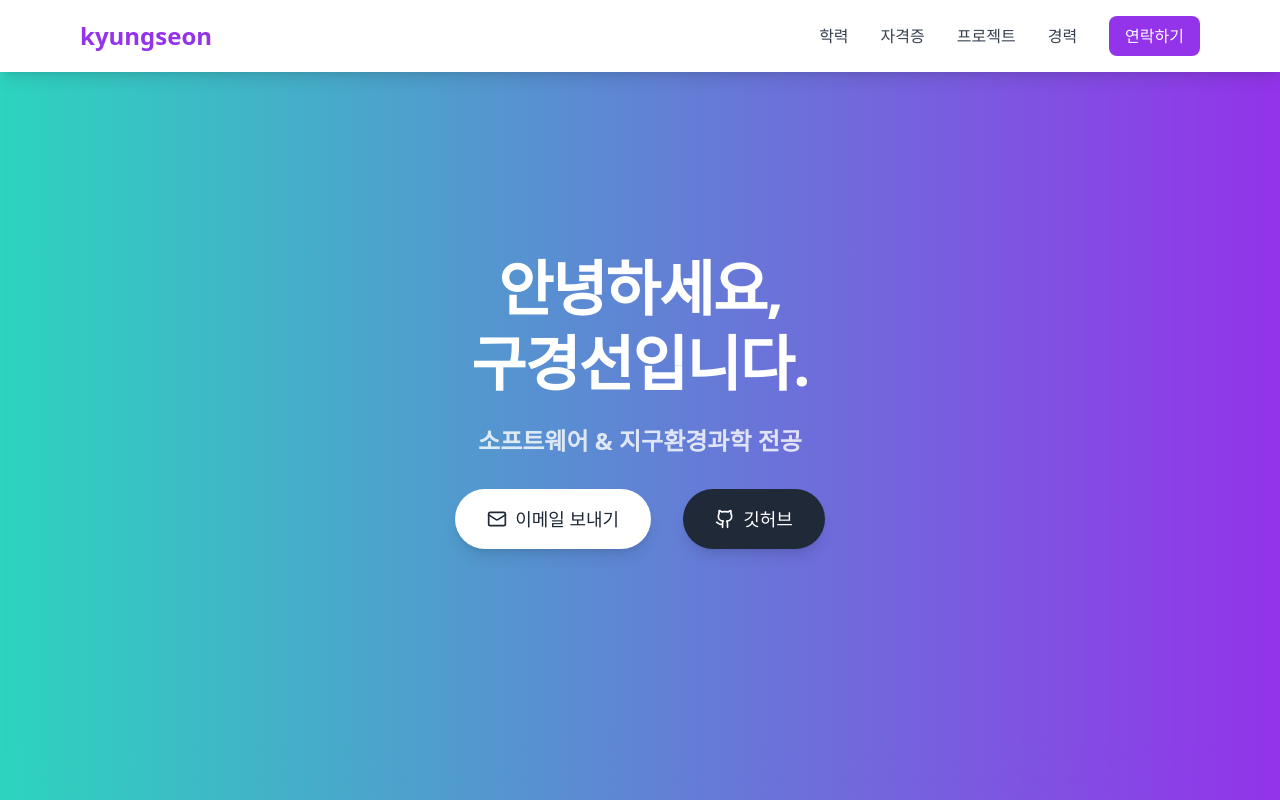
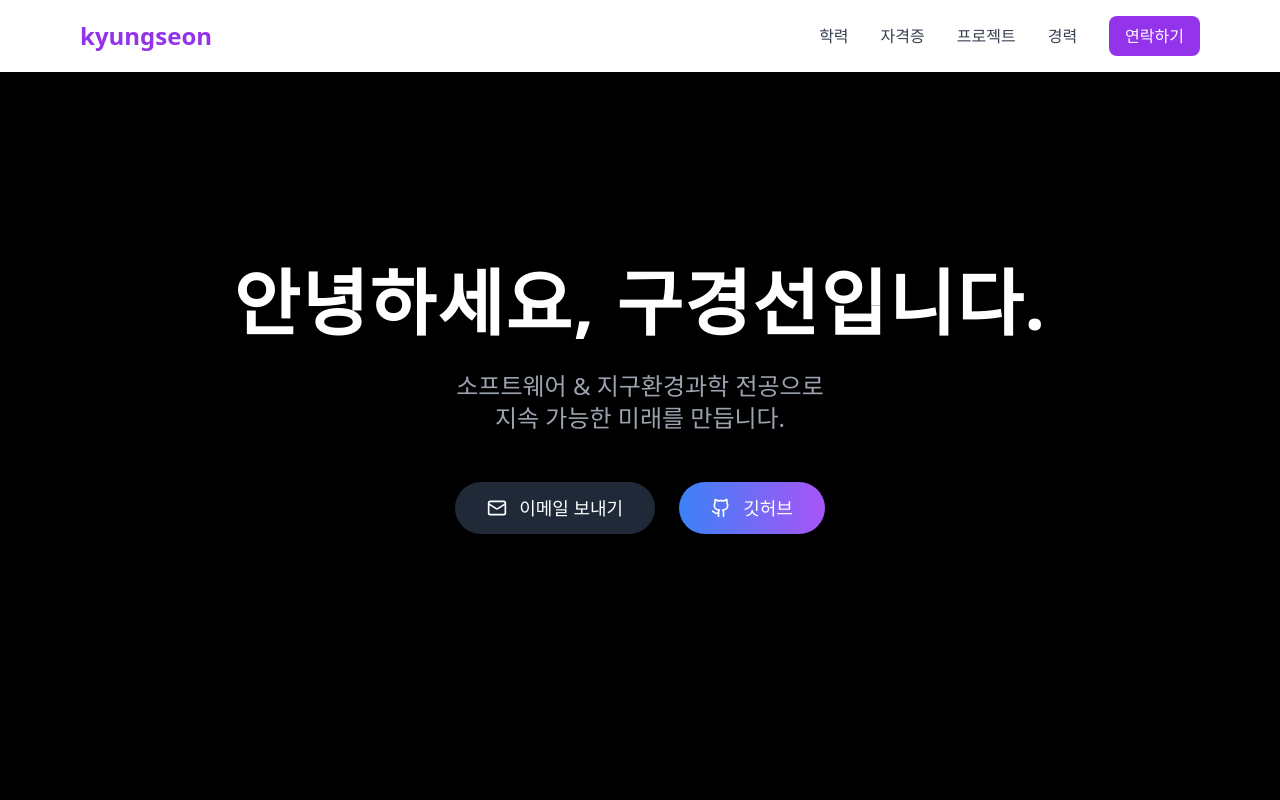
Before and after one commit to kookyungseon/portfolio-site, a React (Create React App) app: page / in a window 1280 px wide. Shown: the top 800 px of the page. Built offline with nearby package versions, Linux system fonts and the light colour scheme.

Commit message:
hero.js 수정

```diff
--- a/src/App.css
+++ b/src/App.css
@@ -36,3 +36,9 @@
     transform: rotate(360deg);
   }
 }
+/* 사용자 정의 스타일 */
+.text-gradient {
+  background: linear-gradient(to right, #4facfe, #9b51e0);
+  -webkit-background-clip: text;
+  color: transparent;
+}
--- a/src/components/Hero.js
+++ b/src/components/Hero.js
@@ -1,41 +1,52 @@
-import React from 'react';
-import { Github, Mail } from 'lucide-react';
+import React, { useState, useEffect } from "react";
+import { Github, Mail } from "lucide-react";
 
 const Hero = () => {
+  const [showContent, setShowContent] = useState(false);
+
+  useEffect(() => {
+    const timeout = setTimeout(() => setShowContent(true), 2000);
+    return () => clearTimeout(timeout);
+  }, []);
+
   return (
-    <header className="relative w-full h-screen bg-gradient-to-r from-teal-400 to-purple-600 flex items-center justify-center text-white">
-      <div className="text-center px-6 md:px-12 max-w-4xl w-full relative z-10">
-        <h1 className="text-6xl font-extrabold mb-6 leading-tight tracking-tight animate-slide-up">
-          안녕하세요, <br />
-          구경선입니다.
+    <header className="relative w-full h-screen bg-black flex items-center justify-center overflow-hidden">
+      {/* 이름 등장 애니메이션 */}
+      {!showContent && (
+        <div className="absolute inset-0 flex items-center justify-center bg-black text-white">
+          <h1 className="text-6xl md:text-8xl font-extrabold tracking-wider animate-fade-in">
+            구경선
           </h1>
-        <p className="text-2xl mb-8 font-semibold opacity-80 animate-fade-up" style={{ animationDelay: '0.2s' }}>
-          소프트웨어 & 지구환경과학 전공
+        </div>
+      )}
+
+      {/* 메인 콘텐츠 */}
+      {showContent && (
+        <div className="relative text-center px-6 md:px-12 max-w-5xl w-full">
+          <h1 className="text-5xl md:text-7xl font-extrabold text-white tracking-wide mb-8 animate-slide-up">
+            안녕하세요, <span className="text-gradient">구경선</span>입니다.
+          </h1>
+          <p className="text-lg md:text-2xl text-gray-400 mb-12 animate-fade-up">
+            소프트웨어 & 지구환경과학 전공으로 <br /> 지속 가능한 미래를 만듭니다.
           </p>
-
-        <div className="flex justify-center gap-8 animate-fade-up" style={{ animationDelay: '0.4s' }}>
-          {/* 이메일 보내기 버튼 */}
+          <div className="flex justify-center gap-6 animate-fade-up" style={{ animationDelay: "0.6s" }}>
             <a
-            href="mailto:koo0685@naver.com" // 이메일 주소 링크
-            className="flex items-center px-8 py-4 text-lg font-medium bg-white text-gray-800 rounded-full shadow-lg hover:bg-gray-100 transition"
+              href="mailto:koo0685@naver.com"
+              className="flex items-center px-8 py-3 text-lg font-medium text-white bg-gray-800 rounded-full shadow-md hover:shadow-lg hover:bg-gray-700 transition"
             >
-            <Mail size={20} className="mr-2" /> 이메일 보내기
+              <Mail size={20} className="mr-3" /> 이메일 보내기
             </a>
-
-          {/* GitHub 링크 버튼 */}
             <a
-            href="https://github.com/kookyungseon" // GitHub 링크
+              href="https://github.com/kookyungseon"
               target="_blank"
               rel="noopener noreferrer"
-            className="flex items-center px-8 py-4 text-lg font-medium bg-gray-800 text-white rounded-full shadow-lg hover:bg-gray-700 transition"
+              className="flex items-center px-8 py-3 text-lg font-medium text-white bg-gradient-to-r from-blue-500 to-purple-500 rounded-full shadow-md hover:shadow-lg hover:from-blue-600 hover:to-purple-600 transition"
             >
-            <Github size={20} className="mr-2" /> 깃허브
+              <Github size={20} className="mr-3" /> 깃허브
             </a>
           </div>
         </div>
-
-      {/* 배경에 추가된 스타일 - 부드러운 블러 효과 */}
-      <div className="absolute inset-0 bg-gradient-to-r from-teal-400 to-purple-600 opacity-30 blur-xl z-0"></div>
+      )}
     </header>
   );
 };
--- a/src/components/Projects.js
+++ b/src/components/Projects.js
@@ -75,7 +75,7 @@ const Projects = () => {
   const projects = [
     {
       title: "지정주차 프로젝트",
-      category: "IoT 기반 주차 공유 플랫폼",
+      category: "멀티 캠퍼스 융복합 프로젝트",
       description: "IoT 기술을 이용한 주차 공간 관리 시스템 설계 및 구현",
       technologies: ["IoT", "React", "Spring Boot"],
       image: carImage, // import로 가져온 이미지
--- a/tailwind.config.js
+++ b/tailwind.config.js
@@ -6,13 +6,31 @@ module.exports = {
   theme: {
     extend: {
       animation: {
-        'fade-down': 'fadeDown 1s ease-out', // 애니메이션 등록
+        'fade-down': 'fadeDown 1s ease-out',
+        'fade-in': 'fadeIn 2s ease-out forwards',
+        'slide-up': 'slideUp 1s ease-out forwards',
+        'fade-up': 'fadeUp 1s ease-out forwards',
       },
       keyframes: {
         fadeDown: {
           '0%': { opacity: '0', transform: 'translateY(-20px)' },
           '100%': { opacity: '1', transform: 'translateY(0)' },
         },
+        fadeIn: {
+          '0%': { opacity: '0' },
+          '100%': { opacity: '1' },
+        },
+        slideUp: {
+          '0%': { opacity: '0', transform: 'translateY(50px)' },
+          '100%': { opacity: '1', transform: 'translateY(0)' },
+        },
+        fadeUp: {
+          '0%': { opacity: '0', transform: 'translateY(20px)' },
+          '100%': { opacity: '1', transform: 'translateY(0)' },
+        },
+      },
+      backgroundImage: {
+        'gradient-to-right': 'linear-gradient(to right, #4facfe, #9b51e0)',
       },
     },
   },
```
Lines whose indentation alone changed are shown as unchanged.
